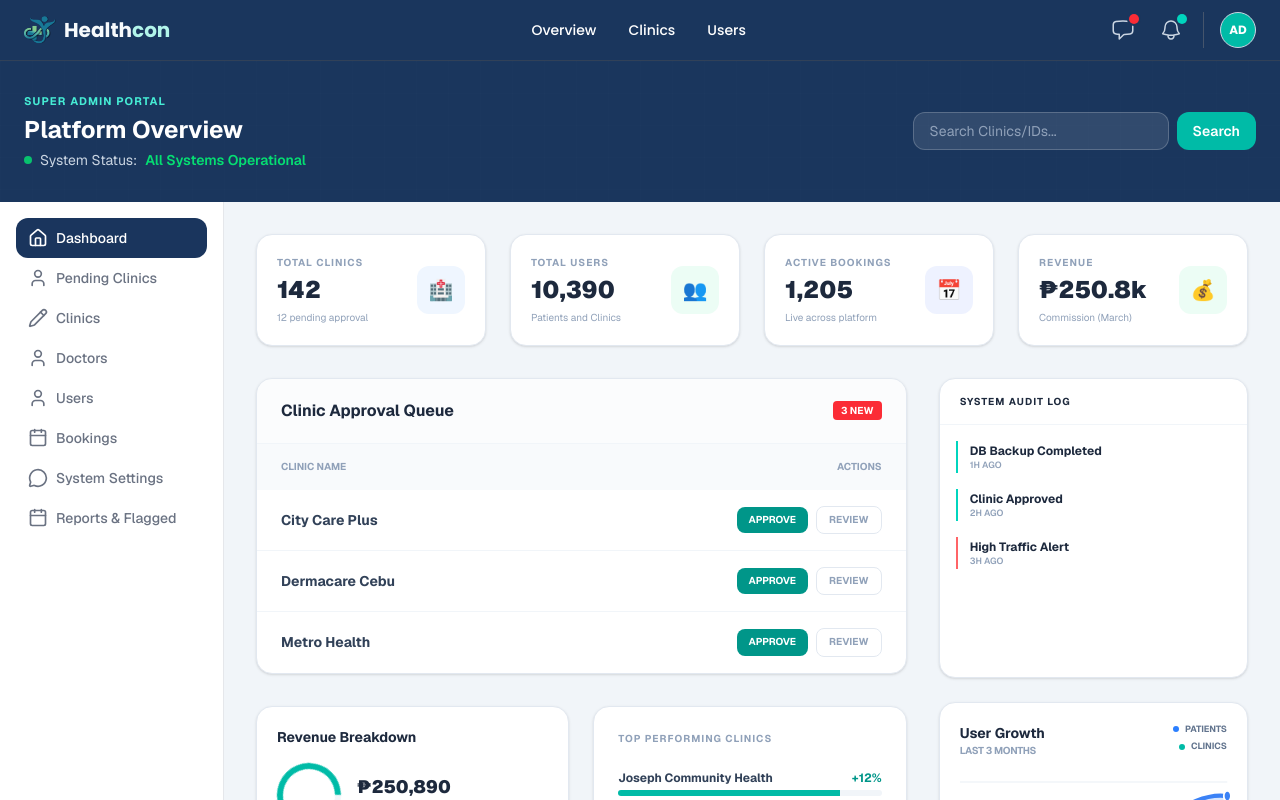
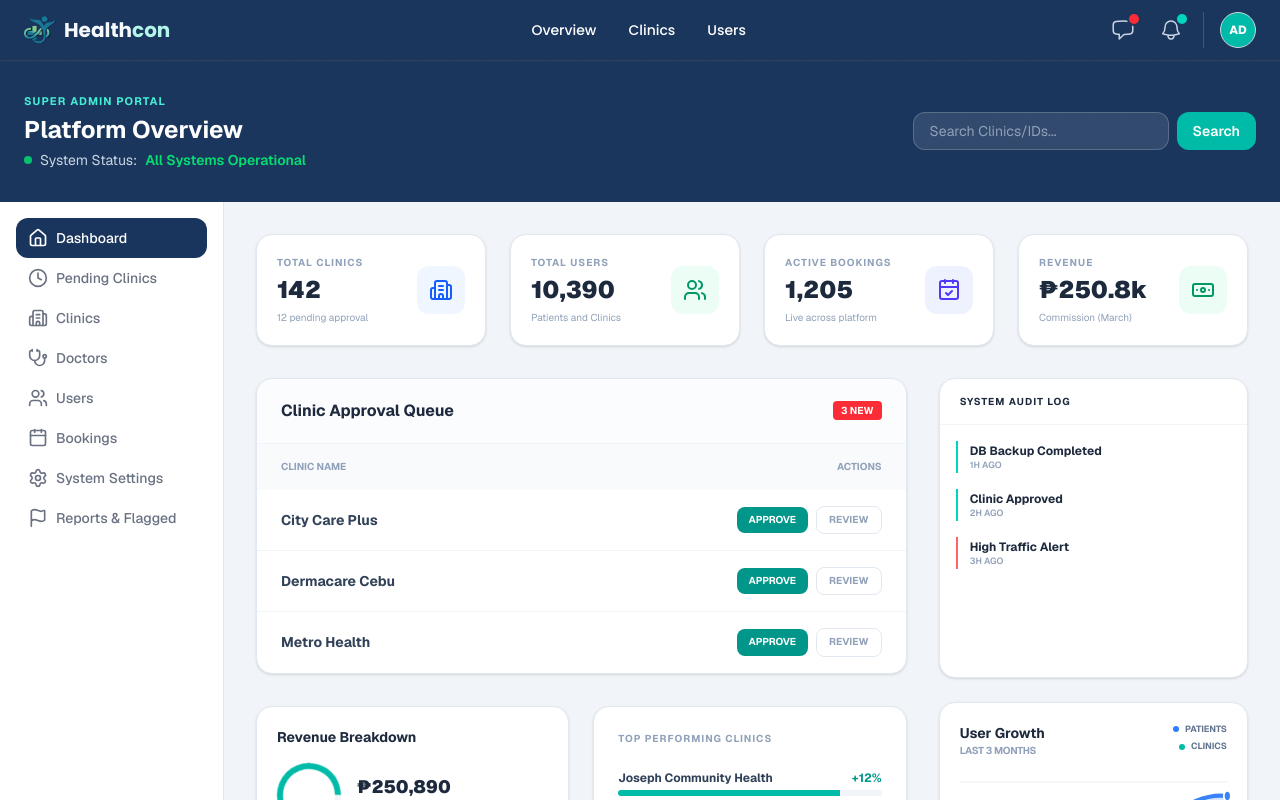
Before and after one commit to Crsrll/healthcon, a Next.js app: page /admin/dashboard in a window 1280 px wide. Shown: the top 800 px of the page. Built offline with nearby package versions, Linux system fonts and the light colour scheme.

Commit message:
just added lucide icons

```diff
--- a/app/(admin)/admin/dashboard/page.js
+++ b/app/(admin)/admin/dashboard/page.js
@@ -2,7 +2,7 @@
 import { useState } from "react";
 import Link from "next/link";
 import PulseCard from "@/components/ui/PulseCard";
-import { Pencil, Calendar, MessageCircle, User, Home } from "lucide-react";
+import { Home, Clock, Building2, Stethoscope, Users, Calendar, Settings, Flag, CalendarCheck, Banknote  } from "lucide-react";
 import SidebarWrapper from "@/components/dashboard/SidebarWrapper";
 
 export default function PlatformAdminDashboard() {
@@ -21,16 +21,16 @@ export default function PlatformAdminDashboard() {
     { name: "CDO Outpatient Clinic", bookings: 215, growth: "+5%", color: "bg-indigo-500" },
   ];
 
-  const buttons = [
-    { label: "Dashboard", icon: <Home size={20} /> },
-    { label: "Pending Clinics", icon: <User size={20} /> },
-    { label: "Clinics", icon: <Pencil size={20} /> },
-    { label: "Doctors", icon: <User size={20} /> },
-    { label: "Users", icon: <User size={20} /> },
-    { label: "Bookings", icon: <Calendar size={20} /> },
-    { label: "System Settings", icon: <MessageCircle size={20} /> },
-    { label: "Reports & Flagged", icon: <Calendar size={20} /> }
-  ];
+const buttons = [
+  { label: "Dashboard", icon: <Home size={20} /> },
+  { label: "Pending Clinics", icon: <Clock size={20} /> },
+  { label: "Clinics", icon: <Building2 size={20} /> },
+  { label: "Doctors", icon: <Stethoscope size={20} /> },
+  { label: "Users", icon: <Users size={20} /> },
+  { label: "Bookings", icon: <Calendar size={20} /> },
+  { label: "System Settings", icon: <Settings size={20} /> },
+  { label: "Reports & Flagged", icon: <Flag size={20} /> }
+];
 
   return (
     <div className="min-h-screen bg-slate-100 font-sans">
@@ -71,10 +71,10 @@ export default function PlatformAdminDashboard() {
 
               {/* KPI CARDS */}
               <div className="grid grid-cols-1 md:grid-cols-2 lg:grid-cols-4 gap-6">
-                <PulseCard title="Total Clinics" value="142" subtext="12 pending approval" icon="🏥" color="text-blue-600" iconBg="bg-blue-50" />
-                <PulseCard title="Total Users" value="10,390" subtext="Patients and Clinics" icon="👥" color="text-emerald-600" iconBg="bg-emerald-50" />
-                <PulseCard title="Active Bookings" value="1,205" subtext="Live across platform" icon="📅" color="text-indigo-600" iconBg="bg-indigo-50" />
-                <PulseCard title="Revenue" value="₱250.8k" subtext="Commission (March)" icon="💰" color="text-emerald-600" iconBg="bg-emerald-50" />
+                <PulseCard title="Total Clinics" value="142" subtext="12 pending approval" icon={<Building2 size={24} />} color="text-blue-600" iconBg="bg-blue-50"/>
+                <PulseCard title="Total Users"value="10,390" subtext="Patients and Clinics" icon={<Users size={24} />} color="text-emerald-600" iconBg="bg-emerald-50" />
+                <PulseCard title="Active Bookings" value="1,205" subtext="Live across platform" icon={<CalendarCheck size={24} />} color="text-indigo-600" iconBg="bg-indigo-50" />
+                <PulseCard title="Revenue" value="₱250.8k" subtext="Commission (March)" icon={<Banknote size={24} />} color="text-emerald-600" iconBg="bg-emerald-50" />
               </div>
 
               {/* MIDDLE GRID */}
```
